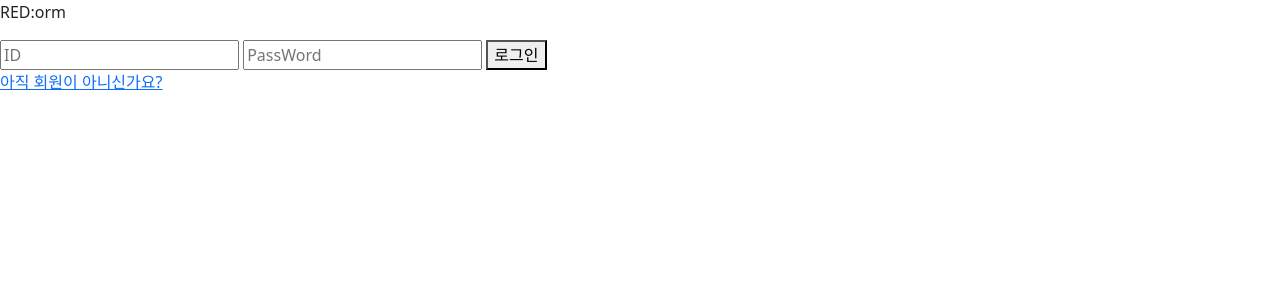
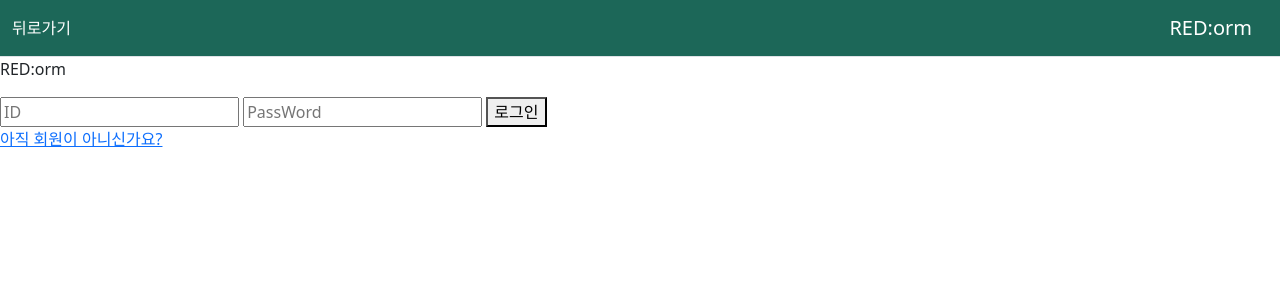
Before and after one commit to jungjh404/RED-orm, a Django app: page /common/login/ in a window 1280 px wide. Shown: the top 300 px of the page. Run offline with Django 4.2, Linux system fonts and the light colour scheme; some libraries are stand-ins or nearby versions.

Commit message:
상단바 추가

```diff
--- a/my_dorms/templates/common/login.html
+++ b/my_dorms/templates/common/login.html
@@ -1,5 +1,16 @@
 {% extends "dorms/base.html" %}
 {% block content %}
+<nav style="background-color: #1c6758;"class="navbar border-bottom">
+  <div id="d-nav" class="container-fluid">
+      <ul class="navbar-nav">
+          <li class="nav-item">
+              <div style="color: white" class="nav-link" onClick="history.go(-1)">뒤로가기</div>
+          </li>
+      </ul>
+      <a style="color: white" class="navbar-brand" href="{% url 'common:main' %}">RED:orm</a>
+  </div>
+</nav>
+
 <div class="login_box">
   <div><p class="logo_text">RED:orm</p></div>
   <form method="post" action="{% url 'common:login' %}">
```
